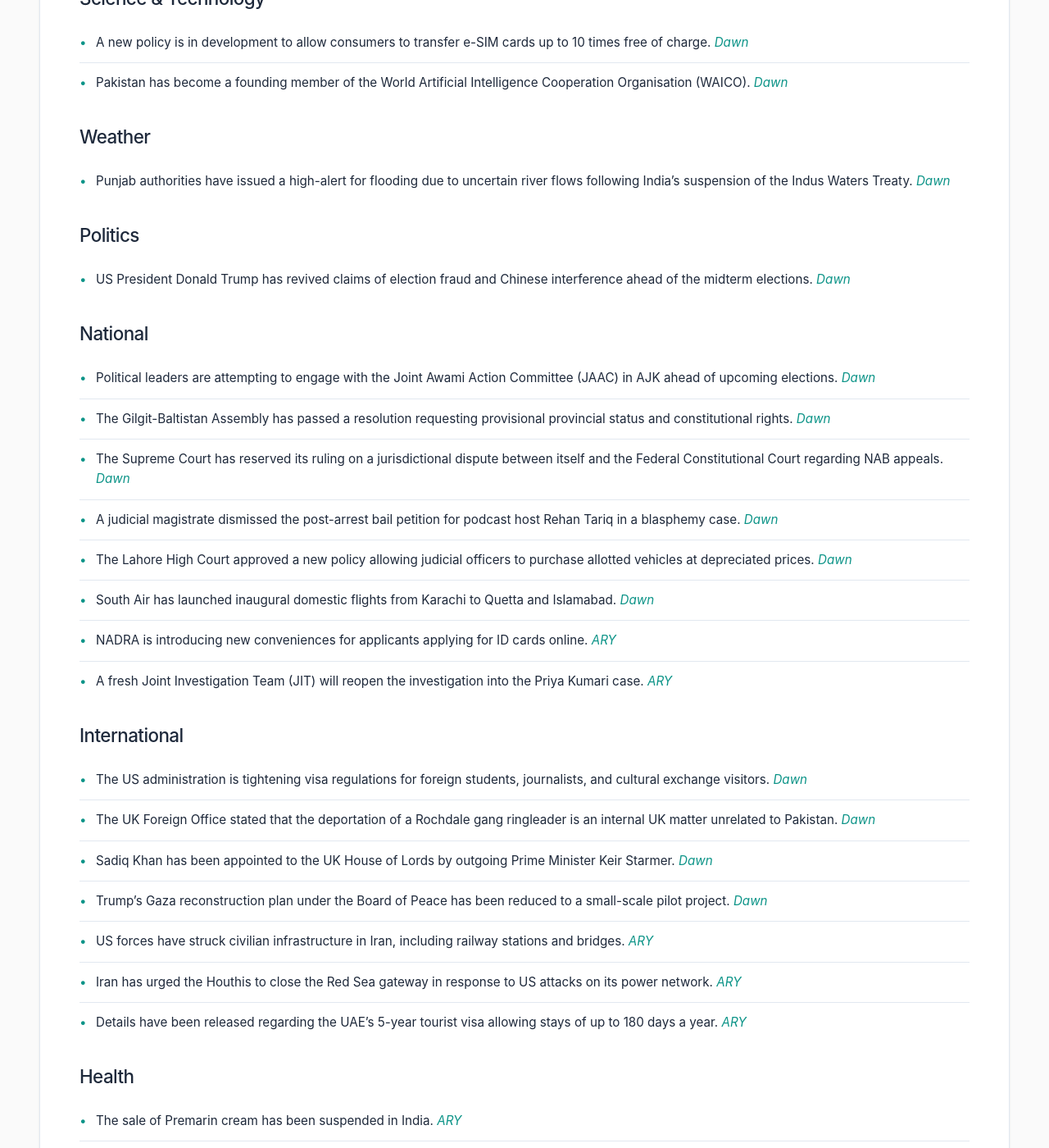
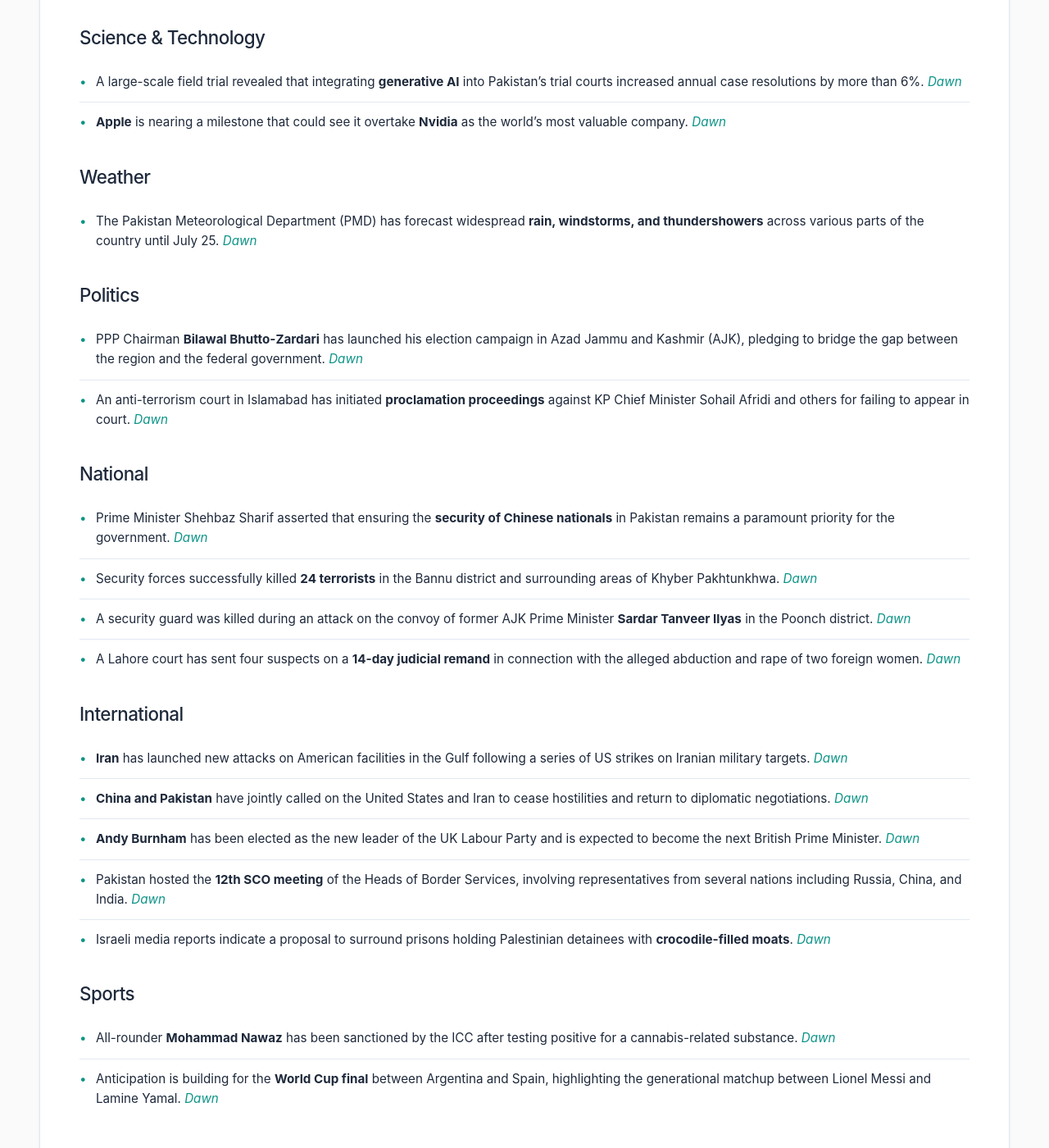
Before and after one commit to zsubzwary/news, a Jekyll site: the page built from en/index.md, in a window 1280 px wide and 1400 px high, scrolled down 696 px. Shown: the whole window at 82% size. Built offline with Jekyll 4.4.1, drawn with Linux system fonts in a browser that asks for light colours; some web fonts are replaced; comment, search, counter and statistics services are not loaded; some of the changed text lies outside the part shown.

Commit message:
DateTime; 2026-07-17T16:03:57.236Z

```diff
--- a/en/index.md
+++ b/en/index.md
@@ -4,52 +4,40 @@ title: Pakistan News Briefing
 lang: en
 ---
 
-Published at: 17-Jul-2026 09:05PKT
+Published at: 17-Jul-2026 21:03PKT
 
-Time to read: 4 mins
+Time to read: 3 mins
 
 ### Economy
-- The ongoing Gulf war has triggered an investment outflow from Pakistan, with Bahrain withdrawing funds from domestic bonds. *[Dawn](https://www.dawn.com/news/2016026/gulf-war-triggers-investment-outflow-from-pakistan)*
-- The European Union has noted compliance issues regarding Pakistan's GSP+ obligations, urging the country to address shortcomings. *[Dawn](https://www.dawn.com/news/2015939/eu-notes-issues-in-pakistans-gsp-compliance-urges-islamabad-to-address-shortcomings)*
-- Prime Minister Shehbaz Sharif warned that renewed US-Iran tensions could negatively impact the national economy. *[Dawn](https://www.dawn.com/news/2015941/pm-shehbaz-warns-renewed-us-iran-conflict-could-hit-economy-again)*
-- Declining petrol stocks in Pakistan have prompted the government to take measures to discourage market hoarding. *[Dawn](https://www.dawn.com/news/2015959/oil-industry-prompts-government-to-discourage-hoarding-as-petrol-stocks-decline-to-14-day-cover)*
+- Fuel prices are set to be fixed on a **daily basis** due to fluctuations in the international market caused by renewed hostilities between Iran and the US. *[Dawn](https://www.dawn.com/news/2016227/govt-to-fix-fuel-prices-daily-due-to-renewed-hostilities-in-persian-gulf-petroleum-minister)*
+- Power companies have requested a **Rs1.20 per unit** fuel cost adjustment for August, citing the use of expensive imported fuels. *[Dawn](https://www.dawn.com/news/2016204/power-companies-seek-rs120-per-unit-fuel-cost-adjustment-for-august)*
+- Finance Minister Muhammad Aurangzeb is scheduled to visit **Washington** for three days to discuss trade, finance, and investment as part of a broader bilateral economic partnership. *[Dawn](https://www.dawn.com/news/2016143/finance-minister-to-visit-washington-for-trade-tariff-talks-with-us)*
+- **Oil prices** have seen an uptick due to intensifying US-Iran hostilities and potential threats to the Red Sea export route. *[Dawn](https://www.dawn.com/news/2016168/oil-rises-on-intensifying-us-iran-hostilities-threat-of-red-sea-closure)*
 
 ### Science & Technology
-- A new policy is in development to allow consumers to transfer e-SIM cards up to 10 times free of charge. *[Dawn](https://www.dawn.com/news/2016056/uniform-policy-for-free-e-sim-transfer-in-the-works)*
-- Pakistan has become a founding member of the World Artificial Intelligence Cooperation Organisation (WAICO). *[Dawn](https://www.dawn.com/news/2015858/pakistan-becomes-founding-member-of-world-artificial-intelligence-cooperation-organisation)*
+- A large-scale field trial revealed that integrating **generative AI** into Pakistan’s trial courts increased annual case resolutions by more than 6%. *[Dawn](https://www.dawn.com/news/2016213/study-finds-ai-use-in-trial-courts-results-in-over-6pc-more-cases-resolved-annually)*
+- **Apple** is nearing a milestone that could see it overtake **Nvidia** as the world’s most valuable company. *[Dawn](https://www.dawn.com/news/2016222/apple-closes-in-on-nvidia-in-race-for-worlds-most-valuable-company)*
 
 ### Weather
-- Punjab authorities have issued a high-alert for flooding due to uncertain river flows following India's suspension of the Indus Waters Treaty. *[Dawn](https://www.dawn.com/news/2016059/authorities-going-extra-mile-in-the-absence-of-flood-data)*
+- The Pakistan Meteorological Department (PMD) has forecast widespread **rain, windstorms, and thundershowers** across various parts of the country until July 25. *[Dawn](https://www.dawn.com/news/2016176/pmd-forecasts-widespread-rain-thunderstorms-across-country-until-july-25)*
 
 ### Politics
-- US President Donald Trump has revived claims of election fraud and Chinese interference ahead of the midterm elections. *[Dawn](https://www.dawn.com/news/2016135/trump-revives-sweeping-election-fraud-claims-ahead-of-us-midterms-accuses-china-of-meddling)*
+- PPP Chairman **Bilawal Bhutto-Zardari** has launched his election campaign in Azad Jammu and Kashmir (AJK), pledging to bridge the gap between the region and the federal government. *[Dawn](https://www.dawn.com/news/2016221/bilawal-kicks-off-ajk-election-campaign-pledges-to-be-voice-of-people-in-centre)*
+- An anti-terrorism court in Islamabad has initiated **proclamation proceedings** against KP Chief Minister Sohail Afridi and others for failing to appear in court. *[Dawn](https://www.dawn.com/news/2016199/islamabad-atc-initiates-proclamation-proceedings-against-kp-cm-afridi-others-for-failing-to-appear-in-court)*
 
 ### National
-- Political leaders are attempting to engage with the Joint Awami Action Committee (JAAC) in AJK ahead of upcoming elections. *[Dawn](https://www.dawn.com/news/2016057/efforts-on-to-engage-with-ajk-protesters-ahead-of-polls)*
-- The Gilgit-Baltistan Assembly has passed a resolution requesting provisional provincial status and constitutional rights. *[Dawn](https://www.dawn.com/news/2016058/gb-assembly-calls-for-provisional-provincial-status)*
-- The Supreme Court has reserved its ruling on a jurisdictional dispute between itself and the Federal Constitutional Court regarding NAB appeals. *[Dawn](https://www.dawn.com/news/2015925/2sc-32a-bail-fcc)*
-- A judicial magistrate dismissed the post-arrest bail petition for podcast host Rehan Tariq in a blasphemy case. *[Dawn](https://www.dawn.com/news/2015936/court-dismisses-post-arrest-bail-petition-of-podcast-host-rehan-tariq-in-blasphemy-case)*
-- The Lahore High Court approved a new policy allowing judicial officers to purchase allotted vehicles at depreciated prices. *[Dawn](https://www.dawn.com/news/2015923/lhc-approves-transport-monetisation-policy-allows-judicial-officers-to-purchase-allotted-vehicles-at-depreciated-price)*
-- South Air has launched inaugural domestic flights from Karachi to Quetta and Islamabad. *[Dawn](https://www.dawn.com/news/2015921/south-airs-inaugural-flights-from-karachi-depart-for-quetta-islamabad-paa)*
-- NADRA is introducing new conveniences for applicants applying for ID cards online. *[ARY](https://arynews.tv/nadra-introduces-major-convenience-for-online-id-card-applicants)*
-- A fresh Joint Investigation Team (JIT) will reopen the investigation into the Priya Kumari case. *[ARY](https://arynews.tv/priya-kumari-case-fresh-jit-to-reopen-investigation)*
+- Prime Minister Shehbaz Sharif asserted that ensuring the **security of Chinese nationals** in Pakistan remains a paramount priority for the government. *[Dawn](https://www.dawn.com/news/2016208/security-of-chinese-in-pakistan-paramount-for-us-says-pm-shehbaz)*
+- Security forces successfully killed **24 terrorists** in the Bannu district and surrounding areas of Khyber Pakhtunkhwa. *[Dawn](https://www.dawn.com/news/2016149/security-forces-kill-24-terrorists-in-kps-bannu-adjoining-areas-ispr)*
+- A security guard was killed during an attack on the convoy of former AJK Prime Minister **Sardar Tanveer Ilyas** in the Poonch district. *[Dawn](https://www.dawn.com/news/2016237/security-guard-killed-in-attack-on-former-ajk-pm-tanveer-ilyass-convoy-in-poonch-district)*
+- A Lahore court has sent four suspects on a **14-day judicial remand** in connection with the alleged abduction and rape of two foreign women. *[Dawn](https://www.dawn.com/news/2016188/foreign-womens-abduction-rape-case-lahore-court-sends-4-suspects-on-14-day-judicial-remand)*
 
 ### International
-- The US administration is tightening visa regulations for foreign students, journalists, and cultural exchange visitors. *[Dawn](https://www.dawn.com/news/2015982/us-to-tighten-visa-regulations-for-foreign-students-journalists)*
-- The UK Foreign Office stated that the deportation of a Rochdale gang ringleader is an internal UK matter unrelated to Pakistan. *[Dawn](https://www.dawn.com/news/2016030/rochdale-ringleaders-deportation-has-nothing-to-do-with-pakistan)*
-- Sadiq Khan has been appointed to the UK House of Lords by outgoing Prime Minister Keir Starmer. *[Dawn](https://www.dawn.com/news/2016040/sadiq-khan-appointed-to-house-of-lords)*
-- Trump’s Gaza reconstruction plan under the Board of Peace has been reduced to a small-scale pilot project. *[Dawn](https://www.dawn.com/news/2015988/gaza-reconstruction-plan-under-trumps-board-of-peace-reduced-to-pilot-project-british-publication)*
-- US forces have struck civilian infrastructure in Iran, including railway stations and bridges. *[ARY](https://arynews.tv/us-hits-iran-infrastructure-17-july-2026)*
-- Iran has urged the Houthis to close the Red Sea gateway in response to US attacks on its power network. *[ARY](https://arynews.tv/iran-tells-houthis-to-close-red-sea-if-us-hits-power-network)*
-- Details have been released regarding the UAE's 5-year tourist visa allowing stays of up to 180 days a year. *[ARY](https://arynews.tv/uae-5-year-tourist-visa-explained-stay-up-to-180-days-a-year)*
+- **Iran** has launched new attacks on American facilities in the Gulf following a series of US strikes on Iranian military targets. *[Dawn](https://www.dawn.com/news/2016140/iran-launches-fresh-attacks-on-american-facilities-in-gulf-after-sixth-consecutive-day-of-us-strikes)*
+- **China and Pakistan** have jointly called on the United States and Iran to cease hostilities and return to diplomatic negotiations. *[Dawn](https://www.dawn.com/news/2016159/china-and-pakistan-call-on-us-iran-to-resume-talks-cease-hostilities)*
+- **Andy Burnham** has been elected as the new leader of the UK Labour Party and is expected to become the next British Prime Minister. *[Dawn](https://www.dawn.com/news/2016211/andy-burnham-elected-new-labour-leader-now-set-to-be-uk-pm)*
+- Pakistan hosted the **12th SCO meeting** of the Heads of Border Services, involving representatives from several nations including Russia, China, and India. *[Dawn](https://www.dawn.com/news/2016226/pakistan-chairs-12th-sco-meeting-of-heads-of-border-services-fo)*
+- Israeli media reports indicate a proposal to surround prisons holding Palestinian detainees with **crocodile-filled moats**. *[Dawn](https://www.dawn.com/news/2016187/israeli-media-says-crocodile-filled-moats-could-surround-prisons-holding-palestinians)*
 
-### Health
-- The sale of Premarin cream has been suspended in India. *[ARY](https://arynews.tv/premarin-cream-sale-suspended-in-india)*
-- A vaccine has been recommended for 15-year-olds following a major outbreak. *[ARY](https://arynews.tv/vaccine-recommended-for-15-year-olds-following-big-outbreak)*
-
-### Other
-- An editorial explored the career challenges and market readiness of English literature graduates. *[Dawn](https://www.dawn.com/news/2016098/making-ones-way)*
-- An editorial discussed the persistent "centre-periphery" divide within Pakistan. *[Dawn](https://www.dawn.com/news/2016095/restive-peripheries)*
-- Falak Shabir celebrated his 6th wedding anniversary with his wife, Sarah Khan. *[ARY](https://arynews.tv/falak-shabir-surprises-wife-sarah-khan-with-on-their-6th-wedding-anniversary)*
-- Tom Holland captured a reunion between Zendaya and Hunter Schafer. *[ARY](https://arynews.tv/tom-holland-captures-sweet-reunion-between-zendaya-and-hunter-schafer)*
-- Kim Kardashian reportedly asked Lewis Hamilton to act as a matchmaker for her sister Khloé. *[ARY](https://arynews.tv/kim-kardashian-asks-new-beau-lewis-hamilton-to-play-matchmaker-for-sister-khloe)*
+### Sports
+- All-rounder **Mohammad Nawaz** has been sanctioned by the ICC after testing positive for a cannabis-related substance. *[Dawn](https://www.dawn.com/news/2016185/all-rounder-mohammad-nawaz-sanctioned-for-breaching-iccs-anti-doping-code)*
+- Anticipation is building for the **World Cup final** between Argentina and Spain, highlighting the generational matchup between Lionel Messi and Lamine Yamal. *[Dawn](https://www.dawn.com/news/2016233/in-lamine-yamals-old-neighbourhood-world-cup-final-against-messi-brings-pride)*
```
